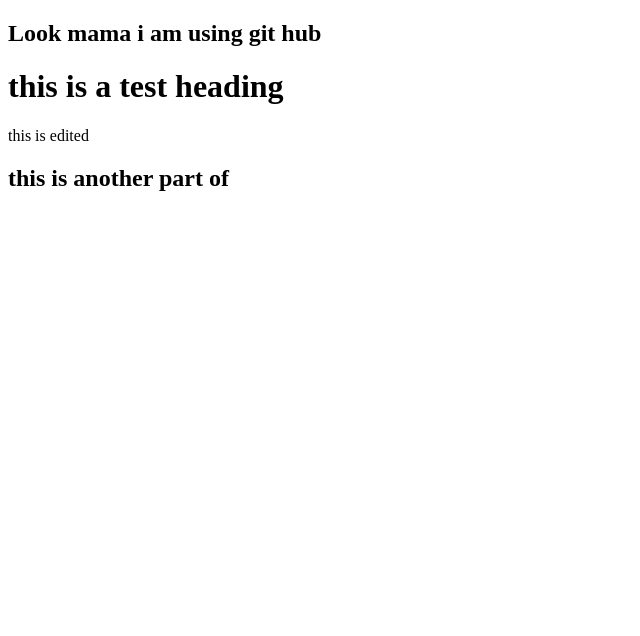
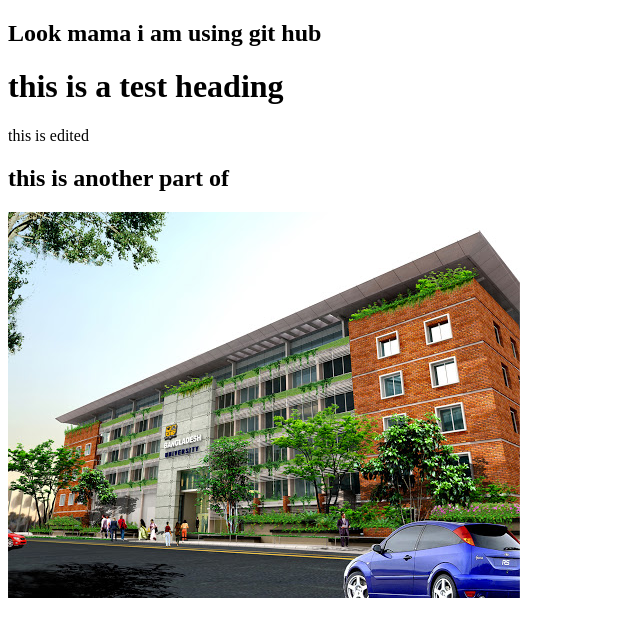
Before and after one commit to furkanul/my-first-website, a plain HTML site: page index.html in a window 1280 px wide. Shown: the whole page, without its empty margins (0-640 px from the left). Drawn offline with Linux system fonts and the light colour scheme.

Commit message:
added a flag

```diff
--- a/index.html
+++ b/index.html
@@ -10,5 +10,6 @@
     <h1>this is a test heading</h1>
     <p>this is edited</p>
     <h2>this is another part of </h2>
+    <img src="bu.jpg" alt="">
 </body>
 </html>
```
Also changed, not shown: bu.jpg (added).
